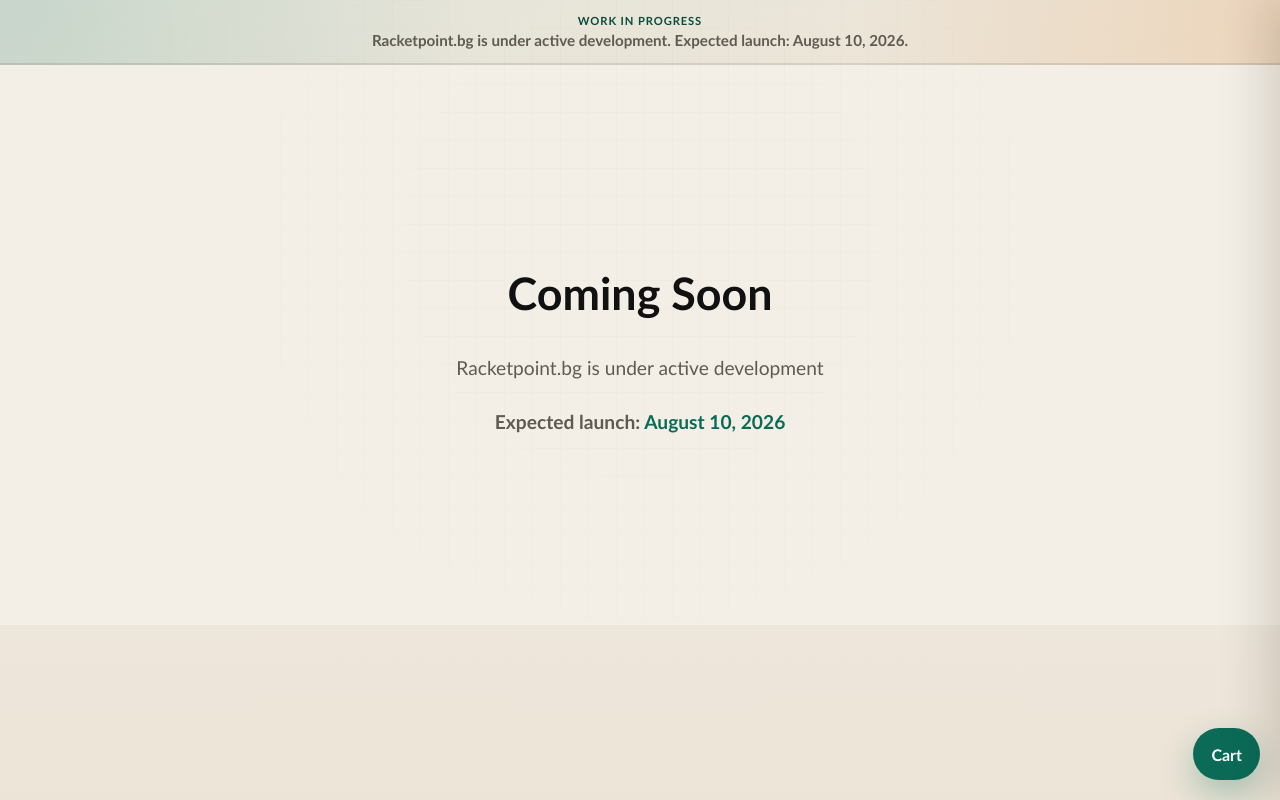
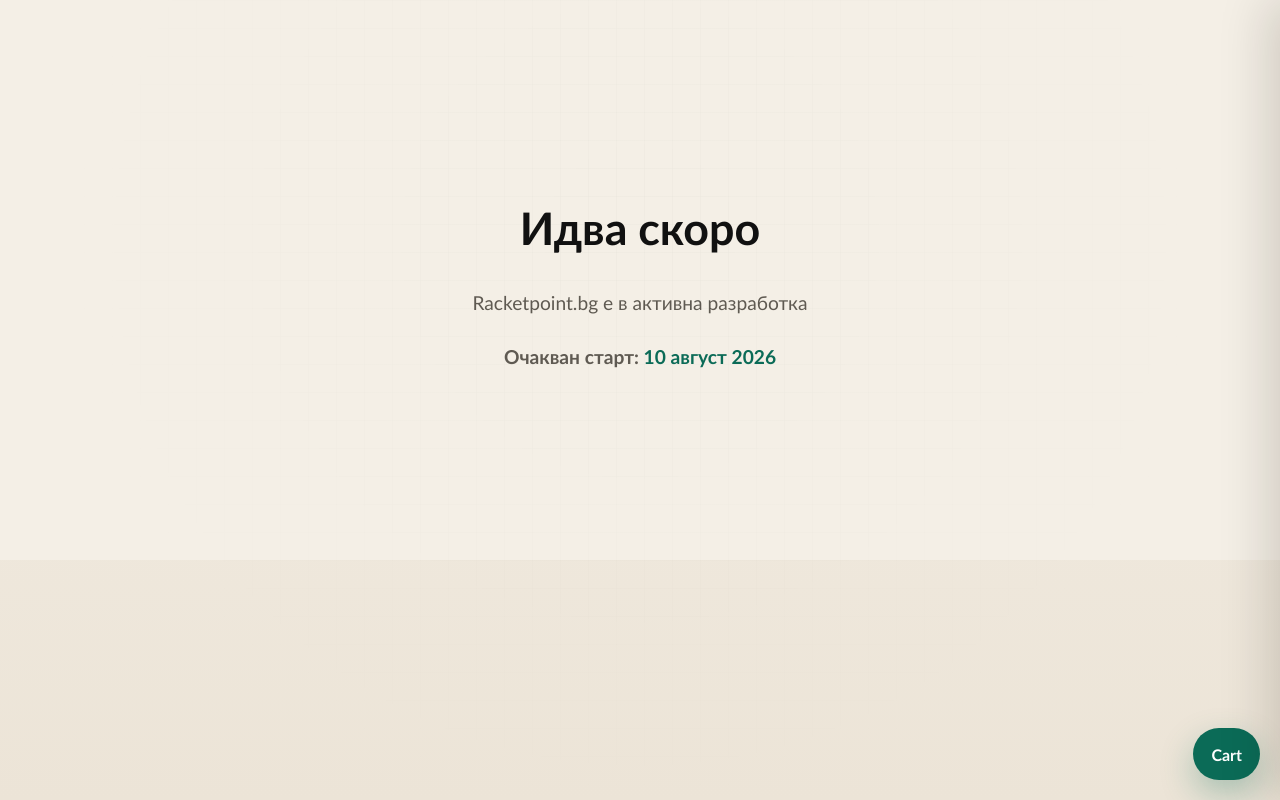
Before and after one commit to jakubkristl/racketpoint, a React (Vite) app: page / in a window 1280 px wide. Built offline with nearby package versions, Linux system fonts and the light colour scheme.

Commit message:
Translate to Bulgarian and remove banner from homepage

```diff
--- a/src/App.tsx
+++ b/src/App.tsx
@@ -8,7 +8,6 @@
 import { isAdminAuthenticated } from './data/adminAuth';
 import BrandLogo from './components/BrandLogo';
 import CartDrawer from './components/CartDrawer';
-import WorkInProgressBanner from './components/WorkInProgressBanner';
 
 type CartLine = {
   sku: string;
@@ -136,8 +135,6 @@
 
   return (
     <>
-      {location.pathname !== '/admin' ? <WorkInProgressBanner /> : null}
-
       <Routes>
         <Route
           path="/"
--- a/src/components/WorkInProgressBanner.tsx
+++ b/src/components/WorkInProgressBanner.tsx
@@ -2,8 +2,8 @@
   return (
     <div className="work-in-progress-banner">
       <div className="banner-content">
-        <p className="banner-eyebrow">Work in Progress</p>
-        <p className="banner-text">Racketpoint.bg is under active development. Expected launch: August 10, 2026.</p>
+        <p className="banner-eyebrow">В процес на разработка</p>
+        <p className="banner-text">Racketpoint.bg е в активна разработка. Очакван старт: 10 август 2026 г.</p>
       </div>
     </div>
   );
--- a/src/pages/HomePage.tsx
+++ b/src/pages/HomePage.tsx
@@ -3,13 +3,13 @@
   return (
     <div style={{ padding: '80px 20px', textAlign: 'center', minHeight: '70vh', display: 'flex', flexDirection: 'column', justifyContent: 'center', alignItems: 'center', backgroundColor: '#f4efe6' }}>
       <h1 style={{ fontSize: '2.8rem', marginBottom: '16px', fontWeight: 700, color: '#111', lineHeight: 1.2 }}>
-        Coming Soon
+        Идва скоро
       </h1>
       <p style={{ fontSize: '1.2rem', color: '#5f5a52', marginBottom: '12px', maxWidth: '500px' }}>
-        Racketpoint.bg is under active development
+        Racketpoint.bg е в активна разработка
       </p>
       <p style={{ fontSize: '1.2rem', color: '#5f5a52', fontWeight: 600 }}>
-        Expected launch: <span style={{ color: '#0b6b57' }}>August 10, 2026</span>
+        Очакван старт: <span style={{ color: '#0b6b57' }}>10 август 2026</span>
       </p>
     </div>
   );
```
